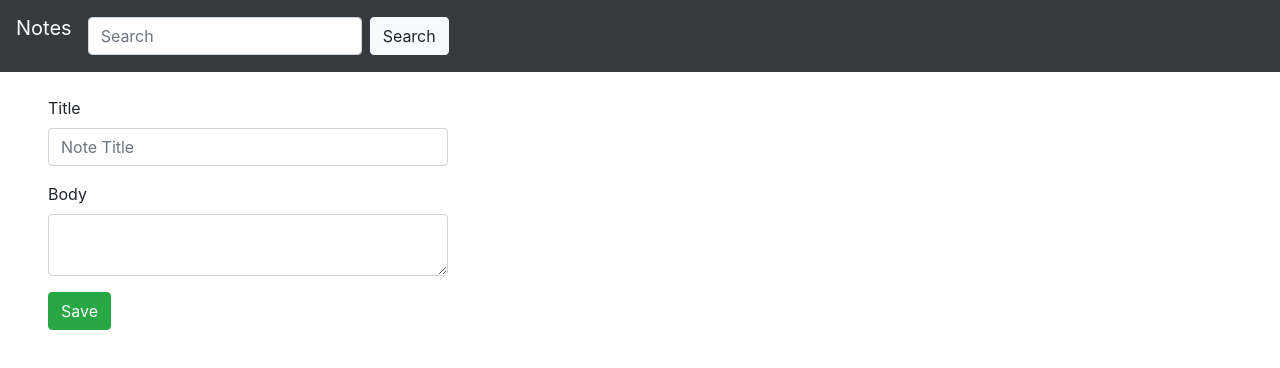
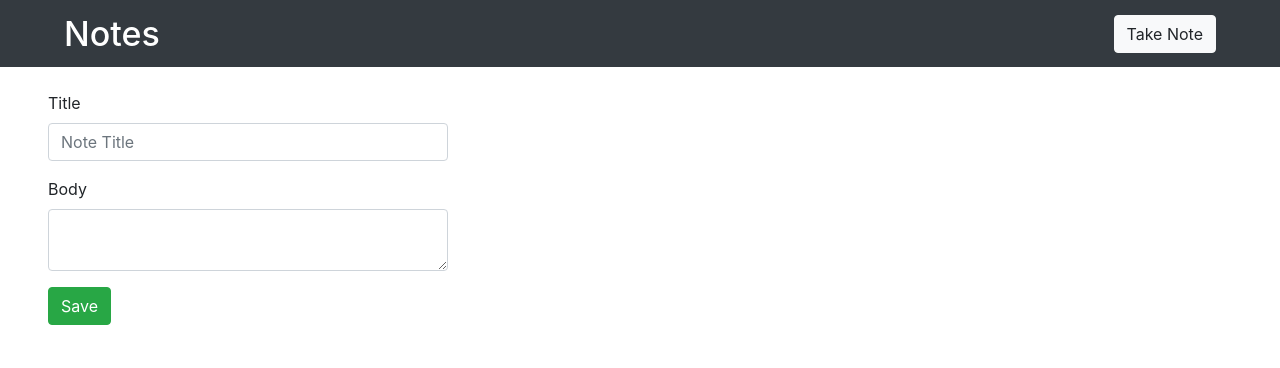
Before and after one commit to samuelweke/react-noteapp, a React (Create React App) app: page / in a window 1280 px wide. Shown: the top 368 px of the page. Built offline with nearby package versions, Linux system fonts and the light colour scheme.

Commit message:
styled the navbar

```diff
--- a/src/App.js
+++ b/src/App.js
@@ -7,40 +7,26 @@ import './App.css';
 
 class App extends Component {
   state = {
-    notes: [
-      // {
-      //   id:1,
-      //   title:'The boy',
-      //   body: 'There was a boy'
-      // },
-      // {
-      //   id:2,
-      //   title:'Bag',
-      //   body: 'Once upon a time'
-      // },
-      // {
-      //   id:3,
-      //   title:'Quote',
-      //   body: 'As flies to wanton boys'
-      // }
-    ]
+    notes: []
   };
 
   componentDidMount(){
     if(localStorage.getItem('notes') !== null){
-      this.setState({notes:JSON.parse(localStorage.getItem('notes')) })
+      this.setState({
+        notes: JSON.parse(localStorage.getItem('notes'))
+      });
     }
-  }
+  };
 
   addNote = (title, body) =>{
       const notes = {
         id: uuid.v4(),
         title: title,
         body: body
-      }
+      };
+
       this.state.notes.push(notes);
       localStorage.setItem('notes', JSON.stringify(this.state.notes));
-
       this.setState({
         notes: JSON.parse(localStorage.getItem('notes'))
       });
@@ -49,7 +35,7 @@ class App extends Component {
   deleteBtn = (id) => {
     const notes = this.state.notes.filter((note) =>
       note.id !== id
-    )
+    );
     localStorage.setItem('notes', JSON.stringify(notes));
     this.setState({
       notes: JSON.parse(localStorage.getItem('notes'))
@@ -57,13 +43,16 @@ class App extends Component {
   };
 
 
-
   render() {
     return (
-      <div>
+      <div className="App">
         <Navbar />
         <AddNotes addNote={this.addNote} />
-        <Notes notes={this.state.notes} getNote={this.getNote} handleDelete={this.deleteBtn} addNote={this.addNote} />
+        <Notes
+          notes={this.state.notes}
+          handleDelete={this.deleteBtn}
+          addNote={this.addNote}
+        />
       </div>
     )
   }
--- a/src/components/AddNote.js
+++ b/src/components/AddNote.js
@@ -49,7 +49,7 @@ class AddNote extends Component {
 }
 
 const addNoteStyle = {
-    width: '400px'
+    width: "400px"
 }
 
 export default AddNote
--- a/src/components/Navbar.js
+++ b/src/components/Navbar.js
@@ -4,21 +4,24 @@ class Navbar extends Component {
     render(){
         return (
             <React.Fragment>
-                <nav className="navbar navbar-expand-md navbar-dark bg-dark mb-4">
-                    <p className="navbar-brand">Notes</p>
-                    <button className="navbar-toggler" type="button" data-toggle="collapse" data-target="#navbarCollapse" aria-controls="navbarCollapse" aria-expanded="false" aria-label="Toggle navigation">
-                        <span className="navbar-toggler-icon"></span>
-                    </button>
-                    <div className="collapse navbar-collapse" id="navbarCollapse">
-                        <form className="form-inline mt-2 mt-md-0">
-                        <input className="form-control mr-sm-2" type="text" placeholder="Search" aria-label="Search"/>
-                        <button className="btn btn-light my-2 my-sm-0" type="submit">Search</button>
-                        </form>
-                    </div>
+                <nav style={navStyle} className="navbar navbar-expand-md navbar-dark bg-dark d-flex justify-content-between mb-4">
+                    <p style={noteStyle}>Notes</p>
+                    <button className="btn btn-light">Take Note</button>
                 </nav>
             </React.Fragment>
         )
     }
 };
+    const navStyle = {
+        paddingLeft: '5%',
+        paddingRight: '5%'
+    };
+
+    const noteStyle = {
+        color: '#fff',
+        fontSize: 34,
+        fontWeight: 500,
+        marginBottom: 0,
+    };
 
 export default Navbar;
```
